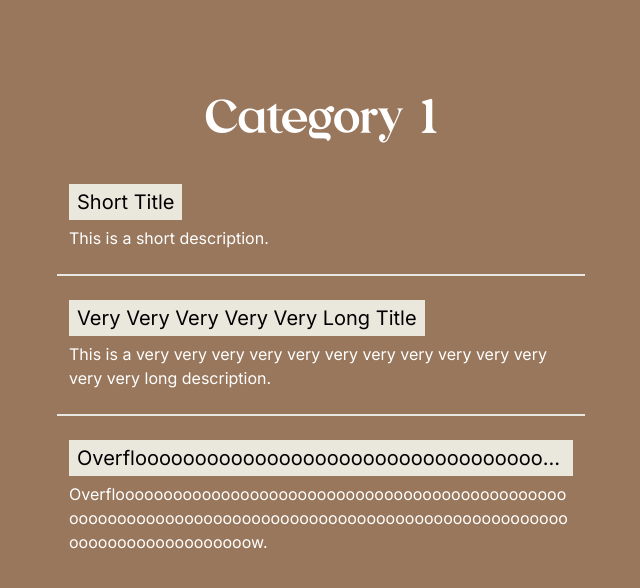
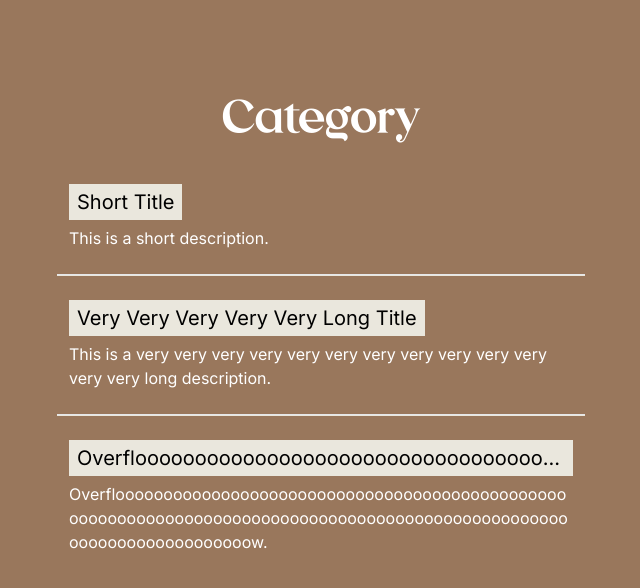
Before and after one commit to McNaBry/cataloguer, a Next.js app: page /view-entries in a window 1280 px wide. Shown: the top 588 px of the page, without its empty margins (319-959 px from the left). Built offline with nearby package versions, Linux system fonts and the light colour scheme.

Commit message:
Enable entry viewer to display chosen category

```diff
--- a/app/view-entries/page.tsx
+++ b/app/view-entries/page.tsx
@@ -1,3 +1,7 @@
+"use client"
+
+import { useSearchParams } from 'next/navigation'
+
 type Entry = {
   id: string;
   title: string;
@@ -40,9 +44,16 @@ function EntryList() {
 }
 
 export default function EntryViewer() {
+  const searchParams = useSearchParams()
+  var category = searchParams.get('category') ?? "Category"
+
+  if (category == "") {
+    category = "Category"
+  }
+
     return (
       <main className="h-full p-24 flex flex-col items-center content-center">
-        <h1 className="font-emerl text-5xl mb-2">Category 1</h1>
+        <h1 className="font-emerl text-5xl mb-2">{category}</h1>
         <EntryList />
       </main>
     )
```
